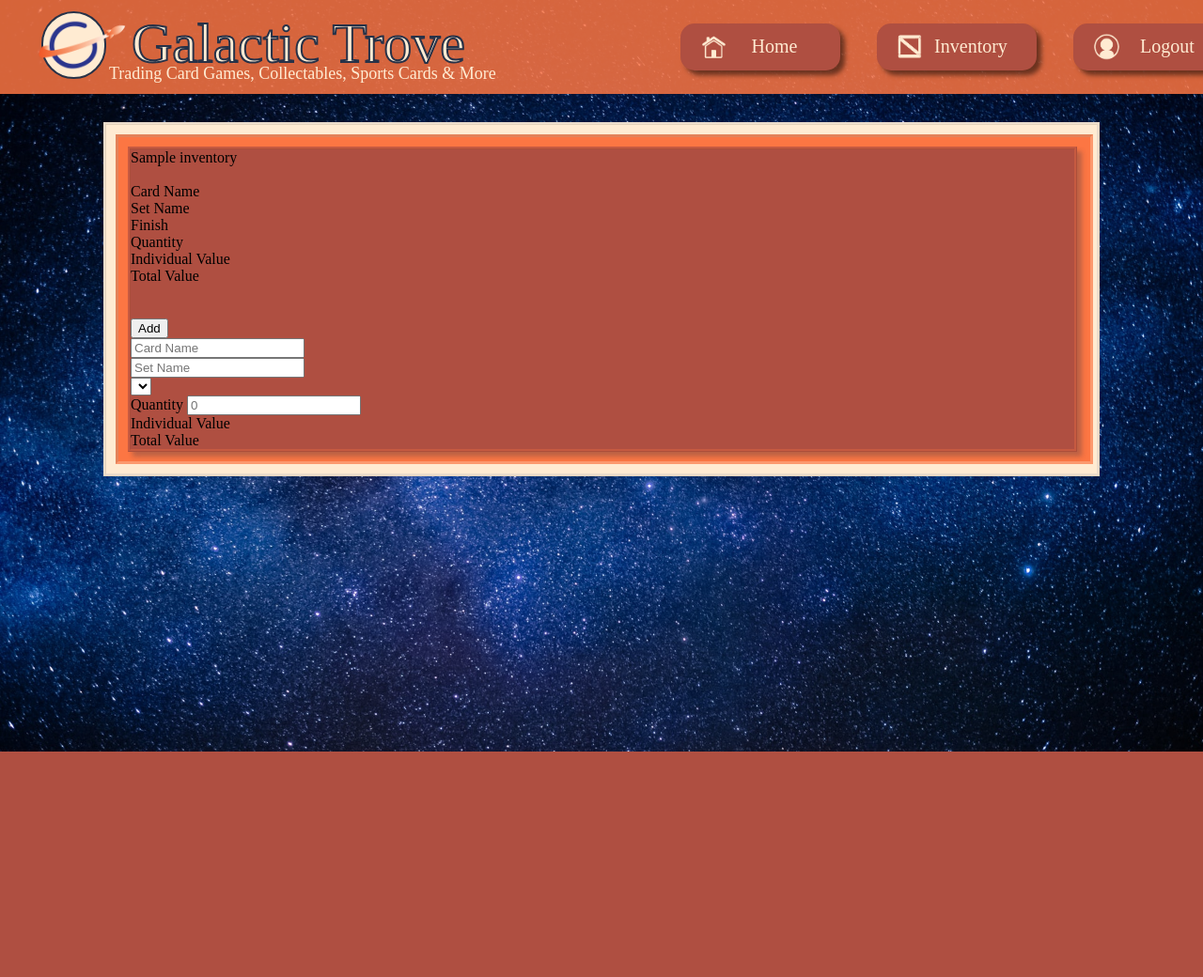
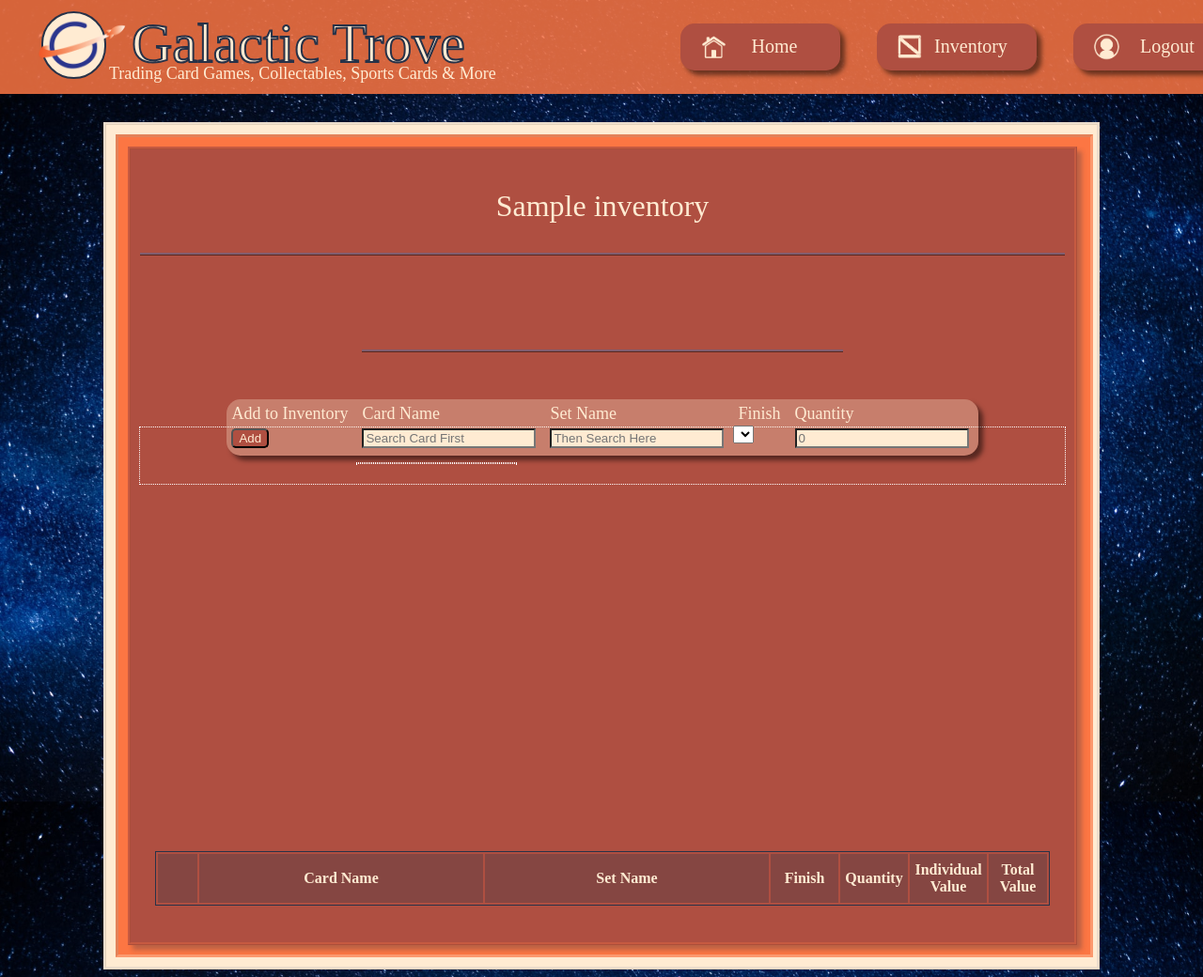
Before and after one commit to DaLairBear/Galactic-Trove-But-Python, a Flask app: template templates/inventory.html in a window 1280 px wide. Shown: the whole page at 94% size. Before the commit the page ends 800 px from the top, so only its background shows below. Run offline with Flask 2, Linux system fonts and the light colour scheme; tables that the repository leaves empty hold one stand-in row (values such as "Sample post"); the template is opened without the code that fills it: values that come from a table or form of the project are taken from there, most other values are stand-ins (such as "Sample title", 1, 10 or a date in 2020); lists and menus that the app fills with data are empty; some libraries are stand-ins or nearby versions; some web fonts are replaced.

Commit message:
Table styles for Inventory/Still adjusting add card field

```diff
--- a/static/css/inventory.css
+++ b/static/css/inventory.css
@@ -32,3 +32,167 @@
     border-width: 3px;
     box-shadow: 5px 5px 5px rgba(39, 50, 72, 0.3);
 }
+
+.tables-container {
+    color: rgb(255, 235, 210);
+    margin: 10px;
+}
+
+.inventoryheader {
+    height: 100px;
+    text-align: center;
+    margin: auto;
+    border-bottom-style: ridge;
+    border-color: rgba(39, 50, 72, 0.5);
+    border-width: 3px;
+}
+
+.inventoryname {
+    position: relative;
+    top: 50%;
+    left: 50%;
+    transform: translate(-50%, -50%);
+    font-size: xx-large;
+}
+
+.collection-value-box {
+    width: 50%;
+    height: 80px;
+    text-align: center;
+    vertical-align: middle;
+    margin: auto;
+    padding: 10px;
+    border-bottom-style: ridge;
+    border-color: rgba(39, 50, 72, 0.5);
+    border-width: 3px;
+}
+
+.collection-value {
+    position: relative;
+    top: 50%;
+    left: 50%;
+    transform: translate(-50%, -50%);
+    vertical-align: middle;
+    font-size: x-large;
+}
+
+.card-add-form {
+    outline: 1px dotted white;
+}
+
+form {
+    width: 800px;
+    height: 60px;
+    display: flex;
+    flex-direction: row;
+    justify-content: center;
+    background-color: rgb(255, 235, 210, 0.3);
+    border-radius: 15px;
+    box-shadow: 5px 5px 5px rgba(0, 0, 0, 0.5);
+    margin-top: 80px;
+    margin-bottom: 80px;
+    position: relative;
+    top: 50%;
+    left: 50%;
+    transform: translate(-50%, -50%);
+    font-size: large;
+}
+
+label, input, button{
+    display: block;
+    margin-left: 5px;
+    margin-right: 10px;
+    margin-top: 5px;
+}
+
+input {
+    background-color: rgb(255, 235, 210);
+}
+
+.add-card-btn {
+    background-color: rgb(175, 79, 65);
+    color: rgb(255, 235, 210);
+    border-radius: 5px;
+}
+
+
+table {
+    position: relative;
+    top: 50%;
+    left: 50%;
+    transform: translate(-50%, -50%);
+    margin-top: 420px;
+    border: 1px solid rgb(39, 50, 72);
+    z-index: 99;
+    background-color: rgb(175, 79, 65);
+}
+
+th {
+    height: 50px;
+}
+
+.td-delete-card-btn {
+    width: 40px;
+}
+.td-card-name {
+    width: 300px;
+}
+
+.td-finish {
+    width: 70px;
+}
+
+.td-set-name {
+    width: 300px;
+}
+
+.td-quantity {
+    width: 70px;
+}
+
+.td-individual-value {
+    width: 80px;
+}
+
+.td-total-value {
+    width: 60px;
+}
+
+.card-row {
+    height: 40px;
+    padding-left: 5px;
+}
+
+tr:nth-child(odd) {
+    background-color: rgba(39, 50, 72, 0.3);
+}
+
+tr:nth-child(even) {
+    background-color: rgb(255, 235, 210, 0.3);
+}
+
+.delete-card-btn {
+    border-radius: 15px;
+    background-color: rgb(175, 79, 65);
+    color: rgb(255, 235, 210)
+}
+
+td {
+    padding-left: 5px;
+}
+
+#result-card {
+    position: relative;
+    display: inline-block;
+    width: 169px;
+    outline: 1px dotted white;
+    z-index: 1;
+}
+
+.result-card li{
+    background-color: rgb(39, 50, 72);
+    list-style: none;
+    z-index: 1;
+    width: 169px;
+    outline: 1px dotted white;
+}
--- a/templates/inventory.html
+++ b/templates/inventory.html
@@ -7,83 +7,78 @@
         <article id="inventory">
             <div class="tables-container">
                 <div class="tableheader-container">
-                            <div class="tableheader">
-                                <div class="tr-inventoryheader">
-                                    <div class="td-inventoryname" contenteditable="true" id="inventory_name" onblur="inventory_name_change()"> {{ x.inventory_name }}
+                    <div class="inventoryheader">
+                        <div class="inventoryname" contenteditable="true" id="inventory_name" onblur="inventory_name_change()"> {{ x.inventory_name }}</div>
                     </div>
+                    <div class="collection-value-box">
+                        <div class="collection-value" id="collection-value"></div>
                     </div>
-                                <div class="divTableRow">
-                                    <div class="divTableCell">&nbsp;</div>
-                                    <div class="divTableCell" id="collection-value"></div>
-                                </div>
-                                <div class="divTableRow">
-                                    <div class="divTableCell">Card Name</div>
-                                    <div class="divTableCell">Set Name</div>
-                                    <div class="divTableCell">Finish</div>
-                                    <div class="divTableCell">Quantity</div>
-                                    <div class="divTableCell">Individual Value</div>
-                                    <div class="divTableCell">Total Value</div>
-                                </div>
-                            </div>
-                        </div>
-
-                <div class="divTable">
-                    <div class="divTableBody">
-                        <div class="divTableRow">&nbsp;</div>
-                        <div class="divTableRow">&nbsp;</div>
-                        <div class="divTableRow">
-                            <form action="">
-                                <div class="divTableCell">
+                    <div class="card-add-form">
+                        <form autocomplete="off">
+                            <div class="addcard-text">
+                                <label for="add-card-btn">Add to Inventory</label>
                                 <button type="button" class="add-card-btn">Add</button>
                             </div>
-                                <div class="divTableCell">
-                                    <input type="search" class="card-name-search" id="card-name-search" placeholder="Card Name">
+                            <div class="addcard-text">
+                                <label for="card-name-search">Card Name</label>
+                                <input type="search" class="card-name-search" id="card-name-search" placeholder="Search Card First">
                                 <div id="result-card"></div>
                             </div>
-                                <div class="divTableCell">
-                                    <input type="search" class="set-name-search" id="set-name-search" placeholder="Set Name">
+                            <div class="addcard-text">
+                                <label for="set-name-search">Set Name</label>
+                                <input type="search" class="set-name-search" id="set-name-search" placeholder="Then Search Here">
                                     <div id="result-set"></div>
                             </div>
-                                <div class="divTableCell">
+                            <div class="addcard">
+                                <label for="finish-select">Finish</label>
                                     <select class="finish-select" id="finish-select" aria-placeholder="Finish">
                                         <div id="result-finishes"></div>
                                     </select>
                             </div>
-                                <div class="divTableCell">Quantity
+                            <div class="addcard-quantity">
+                                <label for="card-quantity">Quantity</label>
                                 <input type="number" class="card-quantity" id="card-quantity" placeholder="0">
                             </div>
-                                <div class="divTableCell">Individual Value</div>
-                                <div class="divTableCell">Total Value</div>
                         </form>
                     </div>
                 </div>
-                </div>
+                    <table class="tableheader">
+                        <tr class="tr-column-names">
+                            <th class="td-delete-card-btn"></th>
+                            <th class="td-card-name">Card Name</th>
+                            <th class="td-set-name">Set Name</th>
+                            <th class="td-finish">Finish</>
+                            <th class="td-quantity">Quantity</th>
+                            <th class="td-individual-value">Individual Value</th>
+                            <th class="td-total-value">Total Value</th>
+                        </tr>
                         {% set this_inventory = card_inventory[loop.index0] %}
                         {% for card in this_inventory %}
-                <div class="divTableRow">
-                    <div class="divTableCell">
+                        <tr class="card-row">
+                            <td class="row-btn">
                                 <button type="button" class="delete-card-btn" id="{{ card['card_id'] }}" onclick="deletecardfrominventory(this.id)">X</button>
-                    </div>
-                    <div class="divTableCell">{{ card['card_name'] }}</div>
-                    <div class="divTableCell">{{ card['set_name'] }}</div>
-                    <div class="divTableCell">{{ card['finish'] }}</div>
-                    <div class="divTableCell">{{ card['quantity']}}</div>
+                            </td>
+                            <td class="row-content">{{ card['card_name'] }}</td>
+                            <td class="row-content">{{ card['set_name'] }}</td>
+                            <td class="row-content">{{ card['finish'] }}</td>
+                            <td class="row-content">{{ card['quantity']}}</td>
                             {% if card['finish'] == 'nonfoil'%}
-                    <div class="divTableCell">${{ card['nonfoil_price']|float }}</div>
+                            <td class="row-content">${{ card['nonfoil_price']|float }}</td>
                             {% elif card['finish'] == 'foil'%}
-                    <div class="divTableCell">${{ card['foil_price']|float }}</div>
+                            <td class="row-content">${{ card['foil_price']|float }}</td>
                             {% elif card['finish'] == 'etched'%}
-                    <div class="divTableCell">${{ card['etched_price']|float }}</div>
+                            <td class="divTableCell">${{ card['etched_price']|float }}</td>
                             {% endif %}
                             {% if card['finish'] == 'nonfoil'%}
-                    <div class="divTableCell" id="total_price" data-value="{{ (card['quantity'] * card['nonfoil_price']|float)|float }}">${{ (card['quantity'] * card['nonfoil_price']|float)|float }}</div>
+                            <td class="row-content" id="total_price" data-value="{{ (card['quantity'] * card['nonfoil_price']|float)|float }}">${{ (card['quantity'] * card['nonfoil_price']|float)|float }}</td>
                             {% elif card['finish'] == 'foil'%}
-                    <div class="divTableCell" id="total_price" data-value="{{ (card['quantity'] * card['foil_price']|float)|float }}">${{ (card['quantity'] * card['foil_price']|float)|float }}</div>
+                            <td class="row-content" id="total_price" data-value="{{ (card['quantity'] * card['foil_price']|float)|float }}">${{ (card['quantity'] * card['foil_price']|float)|float }}</td>
                             {% elif card['finish'] == 'etched'%}
-                    <div class="divTableCell" id="total_price" data-value="{{ (card['quantity'] * card['etched_price']|float)|float }}">${{ (card['quantity'] * card['etched_price']|float)|float }}</div>
+                            <td class="row-content" id="total_price" data-value="{{ (card['quantity'] * card['etched_price']|float)|float }}">${{ (card['quantity'] * card['etched_price']|float)|float }}</td>
                             {% endif %}
-                </div>
+                        </tr>
                         {% endfor %}
+                    </table>
                 <script type="text/javascript" src="http://ajax.googleapis.com/ajax/libs/jquery/1.5/jquery.min.js"></script>
                 <script>
                     function inventory_name_change(){
```
Lines whose indentation alone changed are shown as unchanged.
